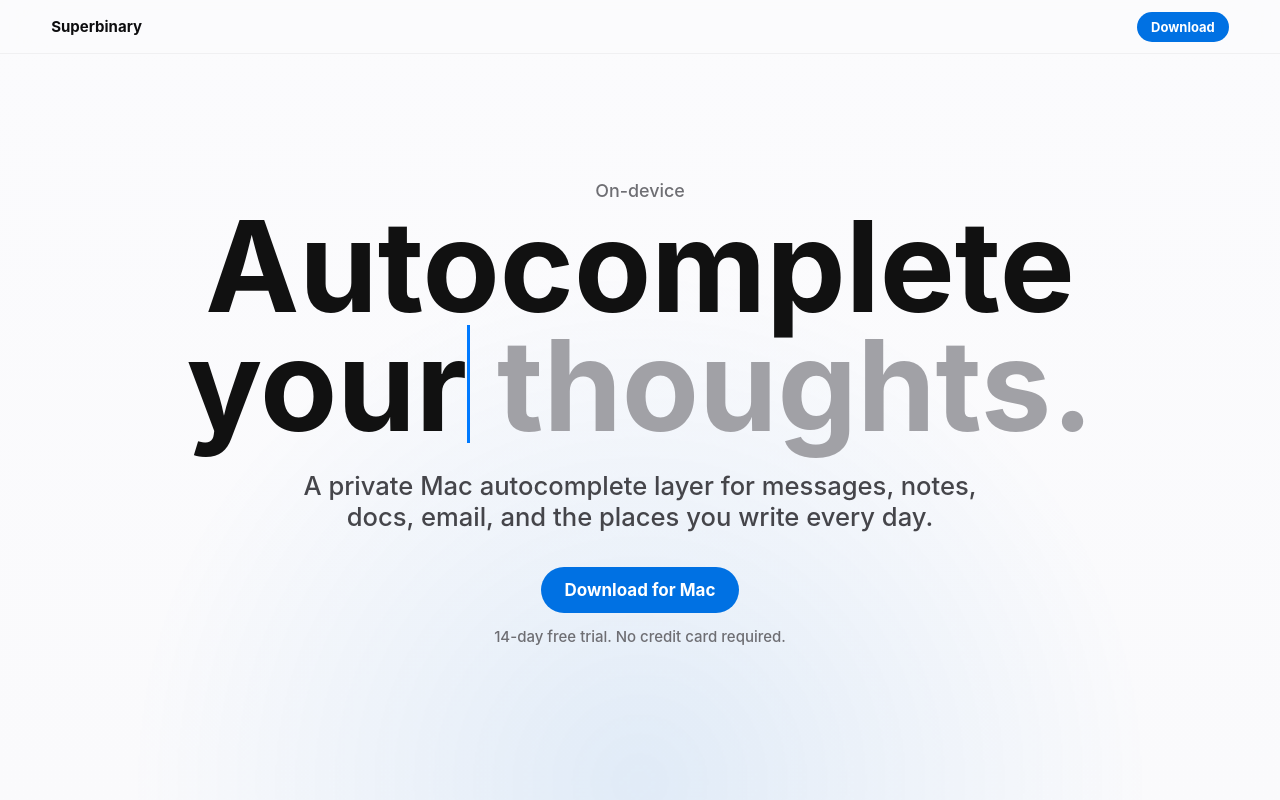
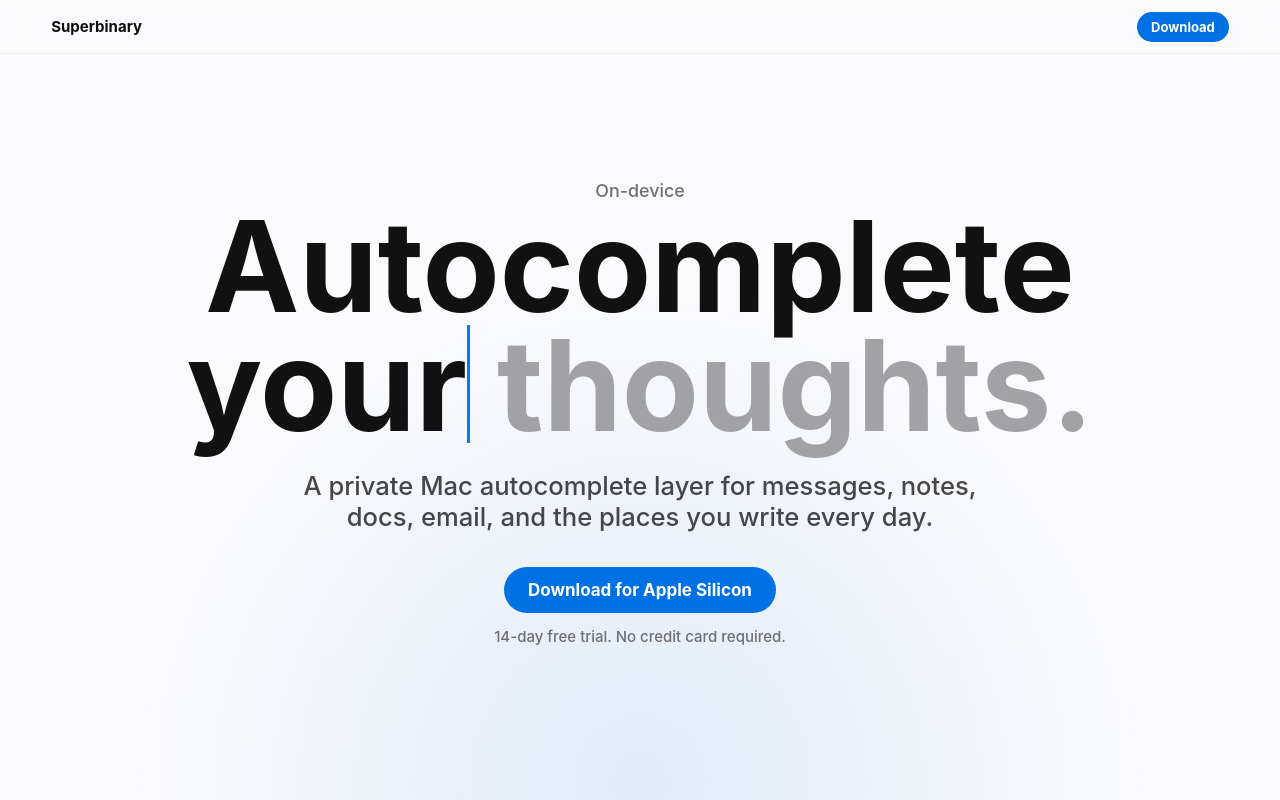
Before and after one commit to TC-X/superbinary_website, a React (Vite) app: page / in a window 1280 px wide. Shown: the top 800 px of the page. Built offline with nearby package versions, Linux system fonts and the light colour scheme.

Commit message:
fix: wordings

```diff
--- a/src/routes/LandingPage.tsx
+++ b/src/routes/LandingPage.tsx
@@ -120,7 +120,7 @@ function Hero({ onDownload }: { onDownload: () => void }) {
           A private Mac autocomplete layer for messages, notes, docs, email, and the places you write every day.
         </p>
         <DownloadButton className="mt-8.5 min-h-11.5 px-6 text-[1.0625rem]" onClick={onDownload}>
-          Download for Mac
+          Download for Apple Silicon
         </DownloadButton>
         <p className={trialClass}>14-day free trial. No credit card required.</p>
       </div>
@@ -133,12 +133,7 @@ function CoreInteractionStory() {
   const progress = useScrollProgress(ref)
 
   return (
-    <section
-      className={storySectionClass}
-      id="ghost-story"
-      ref={ref}
-      aria-labelledby="ghost-title"
-    >
+    <section className={storySectionClass} id="ghost-story" ref={ref} aria-labelledby="ghost-title">
       <div className={stickyFrameClass}>
         <div className={stageClass}>
           <p className={storyLabelClass}>The core interaction.</p>
```
